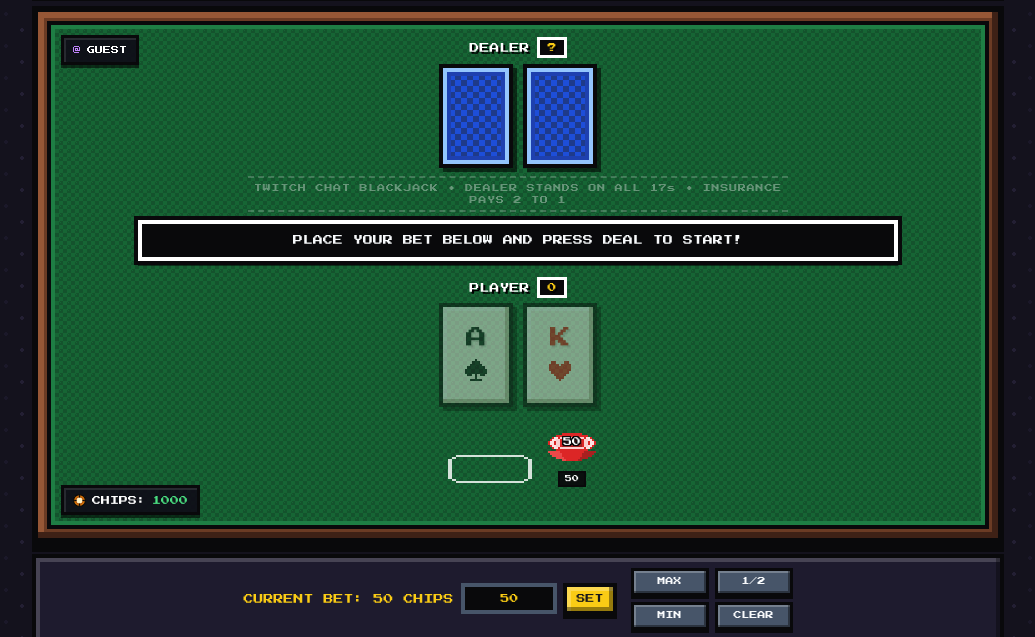
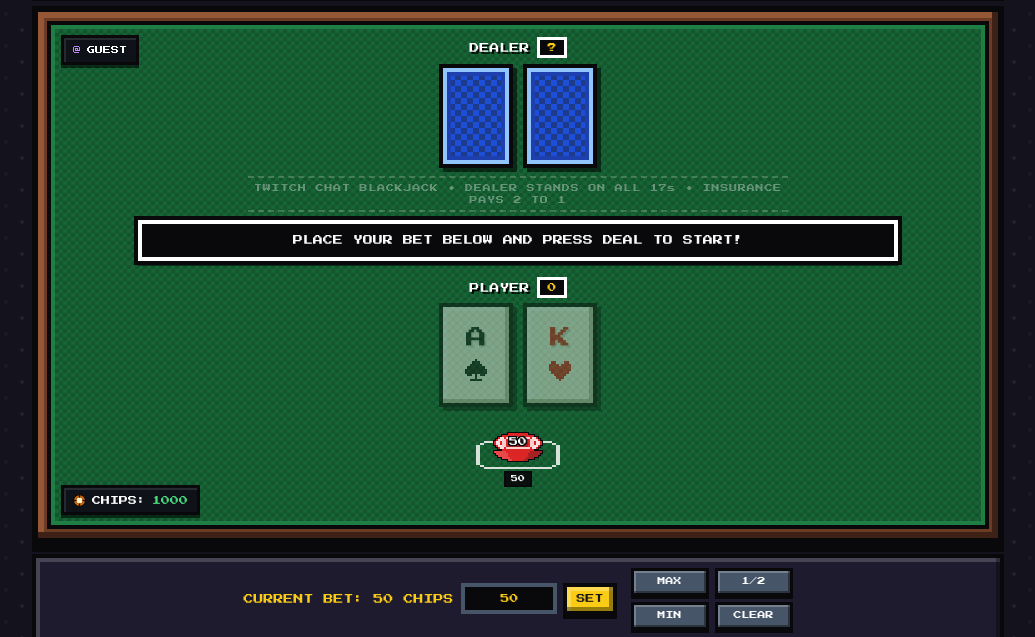
Before and after one commit to TheoInnit/twitch-blackjack-webversion, a plain HTML site: page index.html in a window 1280 px wide. Shown: the part 114-751 px from the top of the page, without its empty margins (122-1157 px from the left). Drawn offline with Linux system fonts and the light colour scheme.

Commit message:
Refactor CSS for betting circles and hand zones

```diff
--- a/index.css
+++ b/index.css
@@ -287,7 +287,7 @@ body {
 }
 
 /* ==========================================================================
-   5. HAND ZONES (DEALER & PLAYER) & WHITE BETTING CIRCLES + CYLINDER CHIPS
+   5. HAND ZONES (DEALER & PLAYER) & 8-BIT BET CIRCLES + CYLINDER CHIPS
    ========================================================================== */
 .zone-container {
   display: flex;
@@ -353,7 +353,7 @@ body {
   color: #fde047;
 }
 
-/* White Casino Betting Circles Stage */
+/* 8-Bit White Betting Circles Stage */
 .betting-circles-stage {
   display: flex;
   flex-wrap: wrap;
@@ -362,7 +362,7 @@ body {
   gap: 20px;
   width: 100%;
   padding: 4px 116px 24px;
-  min-height: 82px;
+  min-height: 78px;
 }
 
 .bet-circle-spot {
@@ -377,17 +377,18 @@ body {
   display: flex;
   align-items: flex-end;
   justify-content: center;
-  min-width: 104px;
-  min-height: 44px;
+  min-width: 88px;
+  min-height: 36px;
 }
 
-.white-ring-svg {
+.pixel-ring-svg {
   display: block;
 }
 
-.white-ring-backdrop {
+/* White 8-bit bet circle directly beneath the chip stack */
+.pixel-ring-on-felt {
   position: absolute;
-  bottom: -2px;
+  bottom: 14px;
   left: 50%;
   transform: translateX(-50%);
   z-index: 0;
@@ -417,15 +418,15 @@ body {
   position: relative;
 }
 
-/* Single outer black silhouette outline around the cylindrical stack */
-.chip-cyl-svg {
+/* Single outer black 8-bit silhouette outline around the cylindrical stack */
+.chip-8bit-svg {
   display: block;
   overflow: visible;
   filter:
-    drop-shadow(1.2px 0 0 #09090b)
-    drop-shadow(-1.2px 0 0 #09090b)
-    drop-shadow(0 1.2px 0 #09090b)
-    drop-shadow(0 -1.2px 0 #09090b);
+    drop-shadow(1px 0 0 #09090b)
+    drop-shadow(-1px 0 0 #09090b)
+    drop-shadow(0 1px 0 #09090b)
+    drop-shadow(0 -1px 0 #09090b);
 }
 
 .stack-amount-pill {
```
